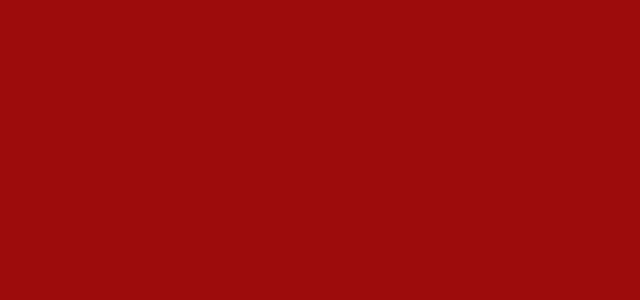
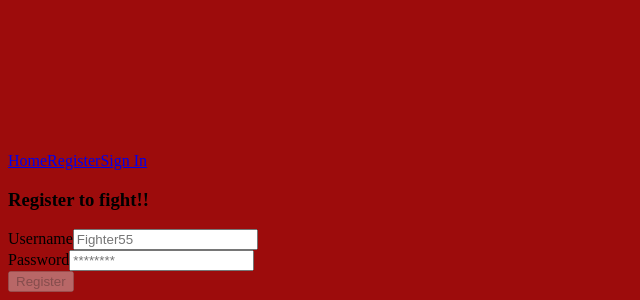
Before and after one commit to Michelleflo55/Arsenal, a React (Create React App) app in the folder arsenal-frontend/: page /register in a window 1280 px wide. Before the commit this address had no page. Shown: the part 1120-1420 px from the top of the page, without its empty margins (0-640 px from the left). Before the commit the page ends 800 px from the top, so only its background shows below. Built offline with nearby package versions, Linux system fonts and the light colour scheme.

Commit message:
auth works

```diff
--- a/arsenal-frontend/src/App.js
+++ b/arsenal-frontend/src/App.js
@@ -1,20 +1,58 @@
 import './styles/App.css';
+import { useState, useEffect } from 'react'
+import { CheckSession } from './services/Auth'
 import { Route, Routes } from 'react-router'
 import Home from './pages/Home'
-
-
+import Signin from './pages/SignIn'
+import Register from './pages/Register'
+import Nav from './components/Nav'
 
 
 
 function App() {
-  // const [authenticated, toggleAuthenticated] = useState(false)
-  // const [player, setPlayer] = useState(null)
+  const [authenticated, toggleAuthenticated] = useState(false)
+  const [player, setPlayer] = useState(null)
+
+  const handleLogOut = () => {
+    setPlayer(null)
+    toggleAuthenticated(false)
+    localStorage.clear()
+  }
+
+  const checkToken = async () => {
+    const user = await CheckSession()
+    //console.log(user)
+    setPlayer(user)
+    toggleAuthenticated(true)
+  }
+
+  useEffect(() => {
+    const token = localStorage.getItem('token')
+    if (token) {
+      checkToken()
+    }
+  }, [])
+
   return (
     <div>
-      <main >
+      <div><Nav
+        authenticated={authenticated}
+        player={player}
+        handleLogOut={handleLogOut}
+      /></div>
+      <main className='app-container'>
         <Routes>
         <Route path="/" element={<Home />} />
+        <Route path="/signin" element={
+            <Signin
+              setPlayer={setPlayer}
+              player={player}
+              authenticated={authenticated}
+              toggleAuthenticated={toggleAuthenticated}
+            />} />
+        <Route path="/register" element={<Register />} />
         </Routes>
+
        </main>
     </div>
   );
--- a/arsenal-frontend/src/components/Nav.jsx
+++ b/arsenal-frontend/src/components/Nav.jsx
@@ -0,0 +1,41 @@
+import { Link } from 'react-router-dom'
+import image from '../Arsenal-4.png'
+
+
+const Nav = ({ authenticated, user, handleLogOut }) => {
+  let authenticatedOptions
+  if (user) {
+    authenticatedOptions = (
+      <nav className='nav-bar'>
+        <h3>Welcome {user.username}!</h3>
+        <Link onClick={handleLogOut} to="/">Sign Out</Link>
+
+        </nav>
+    )
+  }
+
+  const publicOptions = (
+    <nav className='nav-bar'>
+      <Link to="/">Home</Link>
+      <Link to="/register">Register</Link>
+      <Link to="/signin">Sign In</Link>
+    </nav>
+  )
+
+
+  return (
+
+    <header>
+    <Link to="/">
+      <div >
+        <img
+          src={image} height={1000} width={1000} className="home-logo"
+        />
+      </div>
+    </Link>
+    {authenticated && user ? authenticatedOptions : publicOptions}
+  </header>
+  )
+}
+
+export default Nav
--- a/arsenal-frontend/src/pages/Home.js
+++ b/arsenal-frontend/src/pages/Home.js
@@ -1,15 +1,19 @@
 import image from '../Arsenal-4.png'
-
+import { useNavigate } from 'react-router-dom'
 
 const Home = () => {
 
-
+  let navigate = useNavigate()
     return (
       <div >
-        <header>
+        {/* <header>
             <img  src={image} height={1000} width={1000} className="home-logo" />
-        </header>
+        </header> */}
         <section>
+
+        <button className="button button-1"  onClick={() => navigate('/signin')}>
+          Get Started
+        </button>
 
 
 
--- a/arsenal-frontend/src/pages/Register.js
+++ b/arsenal-frontend/src/pages/Register.js
@@ -0,0 +1,76 @@
+import { useState } from 'react'
+import { RegisterUser } from '../services/Auth'
+import { useNavigate } from 'react-router-dom'
+
+const Register = () => {
+
+    let navigate = useNavigate()
+
+    const [formValues, setFormValues] = useState({
+      username: '',
+      password: '',
+
+    })
+
+    const handleChange = (e) => {
+      setFormValues({ ...formValues, [e.target.name]: e.target.value })
+    }
+
+    const handleSubmit = async (e) => {
+      e.preventDefault()
+      await RegisterUser({
+        username: formValues.username,
+        password: formValues.password
+      })
+      setFormValues({
+        username: '',
+        password: '',
+
+      })
+      navigate('/signin')
+      console.log(formValues)
+    }
+
+    return (
+      <div className="register-wrapper">
+              <h3>Register to fight!!</h3>
+        <div className="register-form">
+          <form className="form" onSubmit={handleSubmit}>
+            <div className="input-wrapper">
+              <label>Username</label>
+              <input
+                onChange={handleChange}
+                name="username"
+                type="username"
+                placeholder="Fighter55"
+                value={formValues.username}
+                required
+              />
+            </div>
+
+            <div className="input-wrapper">
+              <label>Password</label>
+              <input
+                onChange={handleChange}
+                type="password"
+                name="password"
+                placeholder='********'
+                value={formValues.password}
+                required
+              />
+            </div>
+
+            <button className="button-2 button-2B"
+              disabled={
+                !formValues.username ||
+                (!formValues.password  === formValues.password)
+              }>
+              Register
+            </button>
+          </form>
+        </div>
+      </div>
+    )
+  }
+
+  export default Register
--- a/arsenal-frontend/src/pages/SignIn.js
+++ b/arsenal-frontend/src/pages/SignIn.js
@@ -1,29 +1,29 @@
-// import { useState } from 'react'
-// import { SignInUser } from '../services/Auth'
-// import { useNavigate } from 'react-router-dom'
+import { useState } from 'react'
+import { SignInUser } from '../services/Auth'
+import { useNavigate } from 'react-router-dom'
 
 const Signin = (props) => {
 
-  // let navigate = useNavigate()
+  let navigate = useNavigate()
 
 
-  // const [formValues, setFormValues] = useState({ username: '', password: '' })
+  const [formValues, setFormValues] = useState({ username: '', password: '' })
 
-  // const handleChange = (e) => {
-  //   setFormValues({ ...formValues, [e.target.name]: e.target.value })
-  // }
+  const handleChange = (e) => {
+    setFormValues({ ...formValues, [e.target.name]: e.target.value })
+  }
 
-  // const handleSubmit = async (e) => {
-  //   e.preventDefault()
-  //   const payload = await SignInUser(formValues)
-  //   setFormValues({
-  //     username: '',
-  //     password: ''
-  //   })
-  //   props.setUser(payload)
-  //   // props.toggleAuthenticated(true)
-  //   // localStorage.setItem('player', payload.username)
-  //   // localStorage.setItem('player-id', payload.id)
+  const handleSubmit = async (e) => {
+    e.preventDefault()
+    const payload = await SignInUser(formValues)
+    setFormValues({
+      username: '',
+      password: ''
+    })
+    props.setPlayer(payload)
+    props.toggleAuthenticated(true)
+    localStorage.setItem('player', payload.username)
+    localStorage.setItem('player', payload.id)
 
   }
 
--- a/arsenal-frontend/src/services/Auth.js
+++ b/arsenal-frontend/src/services/Auth.js
@@ -3,7 +3,9 @@ import Client from './api'
 export const SignInUser = async (data) => {
   try {
     const res = await Client.post('/auth/login', data)
-    // Set the current signed in users token to localStorage
+
+    localStorage.setItem('token', res.data.token)
+    console.log(localStorage.getItem('token'))
     return res.data.user
   } catch (error) {
     throw error
@@ -21,14 +23,12 @@ export const RegisterUser = async (data) => {
 
 export const CheckSession = async () => {
   try {
-    // Checks if the current token if it exists is valid
     const res = await Client.get('/auth/session')
     return res.data
   } catch (error) {
     throw error
   }
 }
-
 
 
 
--- a/arsenal-frontend/src/services/api.js
+++ b/arsenal-frontend/src/services/api.js
@@ -4,4 +4,16 @@ export const BASE_URL = 'http://localhost:3001'
 
 const Client = Axios.create({ baseURL: BASE_URL })
 
+
+Client.interceptors.request.use(
+    (config) => {
+        const token = localStorage.getItem('token')
+        if (token) {
+            config.headers['authorization'] = `Bearer ${token}`
+        }
+        return config
+    },
+    (error) => Promise.reject(error)
+)
+
 export default Client
--- a/arsenal-frontend/src/styles/App.css
+++ b/arsenal-frontend/src/styles/App.css
@@ -1,5 +1,7 @@
 body{
     background-color: rgb(157, 12, 12);
+
+
 }
 
 .home-logo {
@@ -8,5 +10,14 @@ body{
     justify-content: center;
     align-items: center;
     margin: auto;
-    width: auto;
+    max-width: 100%;
+    min-width: 100%;
+    height:auto
+
 }
+
+.app-container {
+    width: 90%;
+    min-width: 100%;
+    margin: auto;
+}
```
Also changed, not shown: arsenal-frontend/src/services/WeaponsServices.js (+19 -1 lines).
